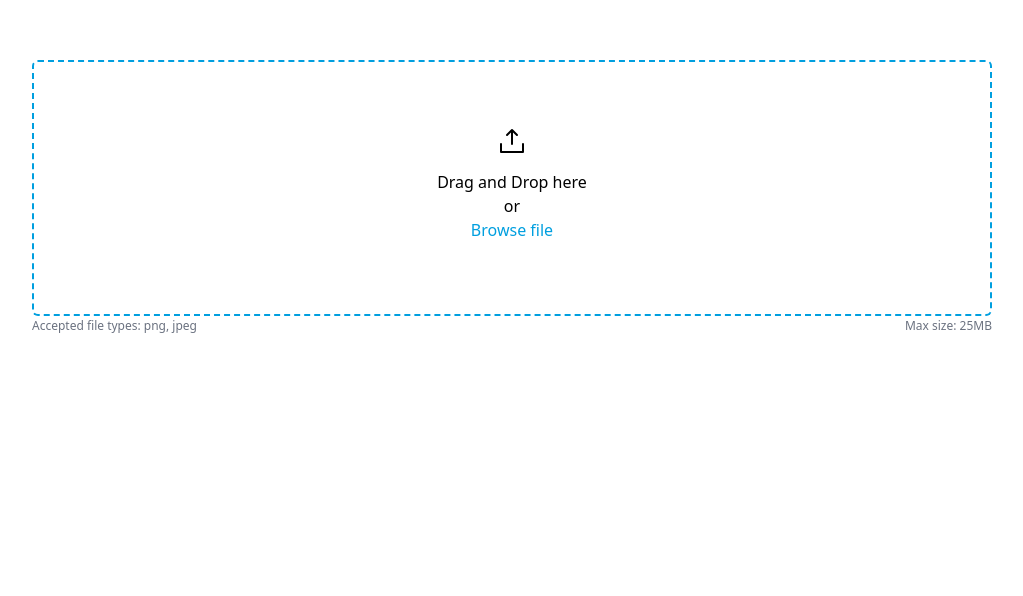
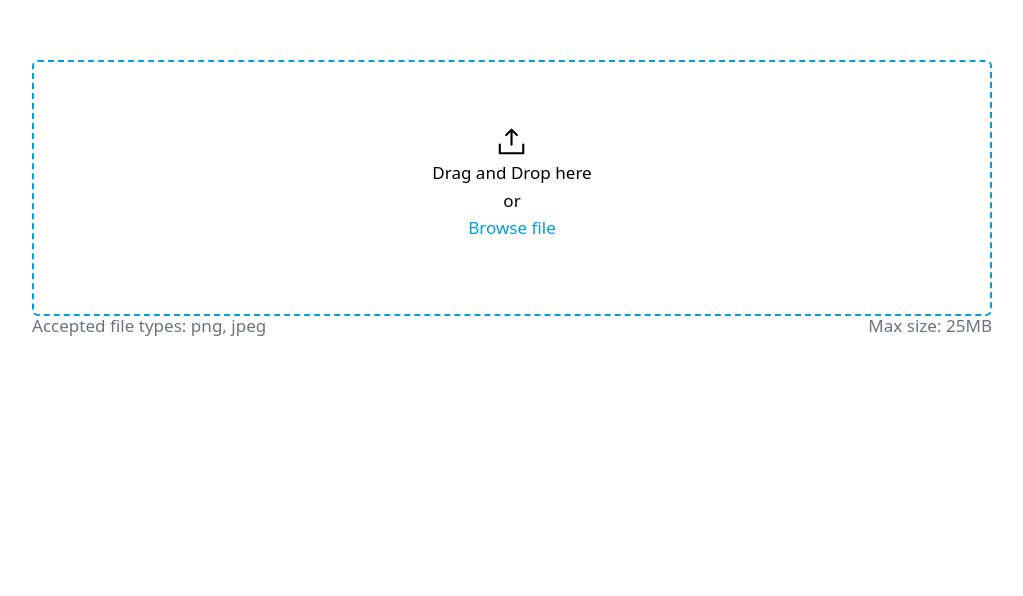
Before and after one commit to UofA-Blueprint/AlzheimerCalgary2.0, a React (Vite) app: page /upload-file-test in a window 1280 px wide. Shown: the part 204-800 px from the top of the page, without its empty margins (128-1151 px from the left). Built offline with nearby package versions, Linux system fonts and the light colour scheme.

Commit message:
somewhat solved it, need feedbacks

```diff
--- a/src/components/MediaUploadZone.tsx
+++ b/src/components/MediaUploadZone.tsx
@@ -1,5 +1,5 @@
 import { UploadSimple, WarningCircle } from "@phosphor-icons/react";
-import { useState, useEffect } from "react";
+import { useState, useEffect, useRef } from "react";
 
 interface MediaUploadZoneProps {
   onFilesDropped: (files: File[]) => void;
@@ -8,14 +8,36 @@ interface MediaUploadZoneProps {
 const MediaUploadZone: React.FC<MediaUploadZoneProps> = ({
   onFilesDropped,
 }) => {
+  // parent ref
+  const parentRef = useRef<HTMLDivElement>(null);
+
+  // handling sizing
+  const [margin, setMargin] = useState("1em");
+  const [fontSize, setFontSize] = useState("1em");
+  // handling drop in file
   const [isDragOver, setIsDragOver] = useState(false);
   const [droppedFiles, setDroppedFiles] = useState<File[]>([]);
   const [isValidFile, setIsValidFile] = useState(true);
+
   const UploadZoneClassName =
     "w-full h-full border-2 border-dashed flex flex-col justify-center items-center rounded-md border-primary-main " +
     (isDragOver
       ? " transform transition-transform duration-300 border-primary-dark ease-in-out scale-95"
       : "");
+
+  // adjust font size according to parent ref
+  useEffect(() => {
+    if (parentRef.current) {
+      const { width, height } = parentRef.current.getBoundingClientRect();
+      const newSize = Math.min(width, height) / 15;
+      setFontSize(`${newSize}px`);
+      setMargin(`${newSize / 10}px  `);
+      width > 700
+        ? setMargin(`${newSize / 10}px`)
+        : setMargin(`${-newSize / 2}px`);
+      console.log(width);
+    }
+  }, []);
 
   const handleDrop = (event: React.DragEvent<HTMLDivElement>) => {
     event.preventDefault();
@@ -55,19 +77,19 @@ const MediaUploadZone: React.FC<MediaUploadZoneProps> = ({
   }, [droppedFiles]);
 
   return (
-    <div className="w-full h-full">
+    <div className="w-full h-full" style={{ fontSize }} ref={parentRef}>
       <div
         className={UploadZoneClassName}
         onDrop={handleDrop}
         onDragOver={handleDragOver}
         onDragLeave={handleDragLeave}
       >
-        <UploadSimple className="mb-5" style={{ transform: "scale(2)" }} />
+        <UploadSimple className="mb-2" style={{ transform: "scale(2)" }} />
 
-        <div style={{ fontSize: "1em" }} className="">
+        <div style={{ margin }} className="">
           Drag and Drop here
         </div>
-        <div> or </div>
+        <div style={{ margin }}> or </div>
         <input
           type="file"
           id="fileInput"
@@ -80,16 +102,24 @@ const MediaUploadZone: React.FC<MediaUploadZoneProps> = ({
             }
           }}
         />
-        <label htmlFor="fileInput" className="text-primary-main cursor-pointer">
+        <label
+          style={{ margin }}
+          htmlFor="fileInput"
+          className="text-primary-main cursor-pointer"
+        >
           Browse file
         </label>
         {droppedFiles.length > 0 && (
           <div
             className="truncate w-5/6 flex flex-col items-center overflow-hidden"
-            style={{ fontSize: "1em" }}
+            style={{ margin }}
           >
             {droppedFiles.slice(0, 3).map((file, index) => (
-              <div key={index} className="">
+              <div
+                style={{ margin }}
+                key={index}
+                className="truncate w-full text-center"
+              >
                 {file.name}
               </div>
             ))}
@@ -97,7 +127,10 @@ const MediaUploadZone: React.FC<MediaUploadZoneProps> = ({
           </div>
         )}
       </div>
-      <div className="flex flex-row justify-between text-xs text-gray-500 mt-0.5">
+      <div
+        className="flex flex-row justify-between text-xs text-gray-500 mt-0.5"
+        style={{ fontSize }}
+      >
         <div>Accepted file types: png, jpeg</div>
         <div>Max size: 25MB</div>
       </div>
--- a/src/routes/MediaUploadZoneTestRoute.tsx
+++ b/src/routes/MediaUploadZoneTestRoute.tsx
@@ -10,6 +10,7 @@ const MediaUploadZonetestRoute: React.FC = () => {
   return (
     <div className="w-full h-full flex flex-col">
       <div className="grid place-items-center h-screen ">
+        {/* renember to put it in a parent div that is large enough */}
         <div className="w-9/12 h-64 text-base mb-4">
           <MediaUploadZone onFilesDropped={handleFilesDropped} />
         </div>
```
